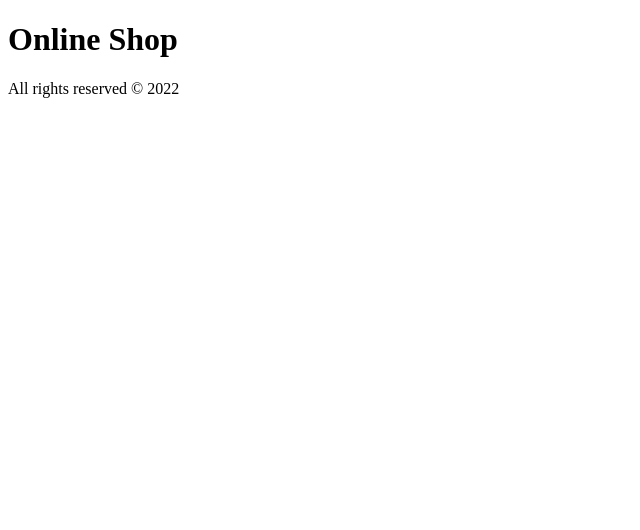
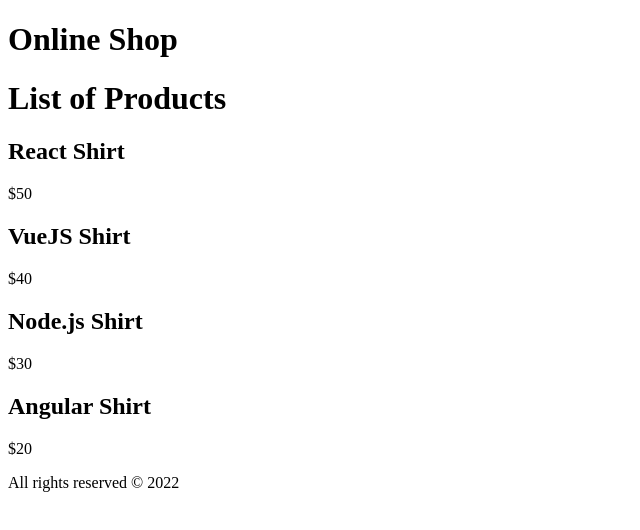
Before and after one commit to salvasvip/react-basic, a React (Create React App) app: page / in a window 1280 px wide. Shown: the top 530 px of the page, without its empty margins (0-640 px from the left). Built offline with nearby package versions, Linux system fonts and the light colour scheme.

Commit message:
useState

```diff
--- a/src/App.js
+++ b/src/App.js
@@ -1,12 +1,23 @@
-import {Fragment} from "react";
+import {Fragment, useState} from "react";
 import Header from "./components/Header";
 import Footer from "./components/Footer";
+import Product from "./components/Product";
 
 function App() {
+    const [products, setProducts] = useState([
+        {id: 1, name: 'React Shirt', price: 50},
+        {id: 2, name: 'VueJS Shirt', price: 40},
+        {id: 3, name: 'Node.js Shirt', price: 30},
+        {id: 4, name: 'Angular Shirt', price: 20}
+    ])
     const date = new Date().getFullYear()
     return (
         <Fragment>
             <Header title='Online Shop'/>
+            <h1>List of Products</h1>
+            {products.map(product => (
+                <Product key= {product.id} product={product}/>
+            ))}
             <Footer date={date}/>
         </Fragment>
     )
--- /dev/null
+++ b/src/components/Product.js
@@ -0,0 +1,13 @@
+import {Fragment} from "react";
+
+const Product = ({product}) => {
+    const {name, price, id} = product
+    return (
+        <Fragment>
+            <h2>{name}</h2>
+            <p>${price}</p>
+        </Fragment>
+    )
+}
+
+export default Product
```
